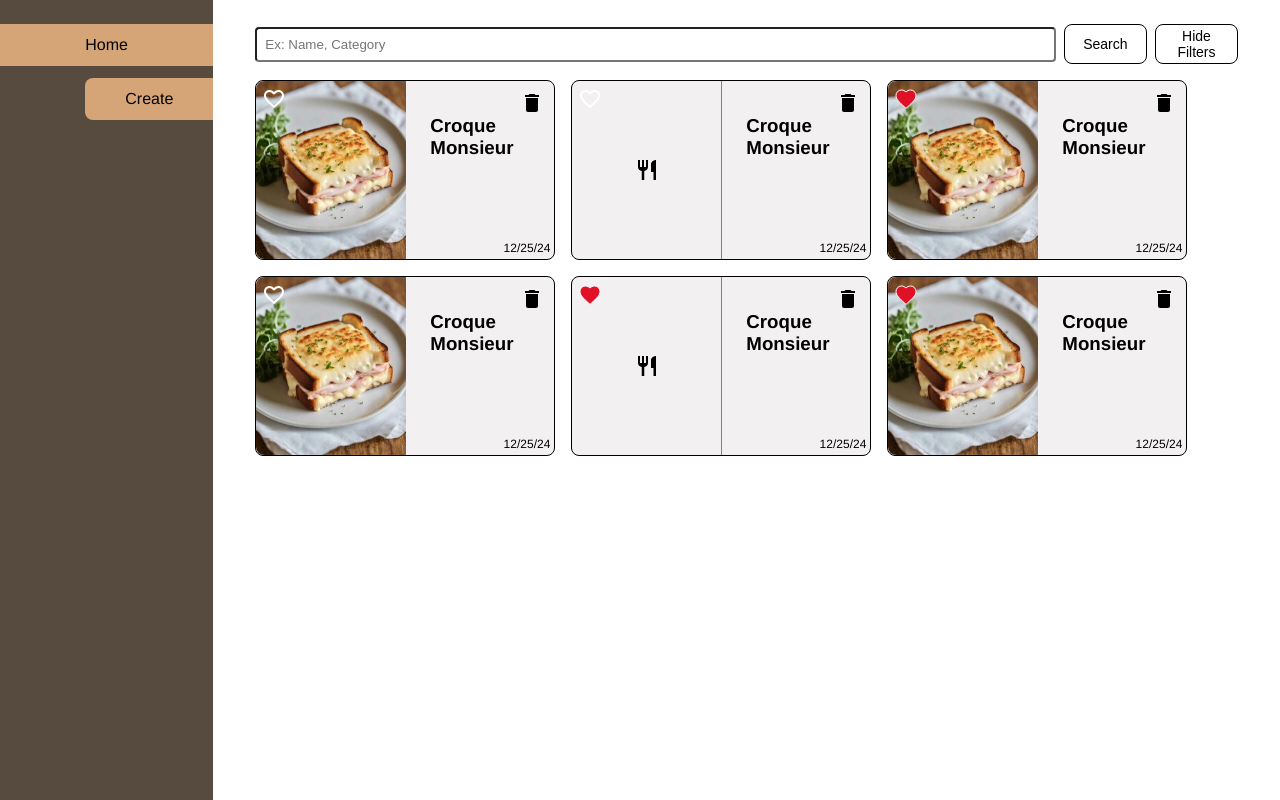
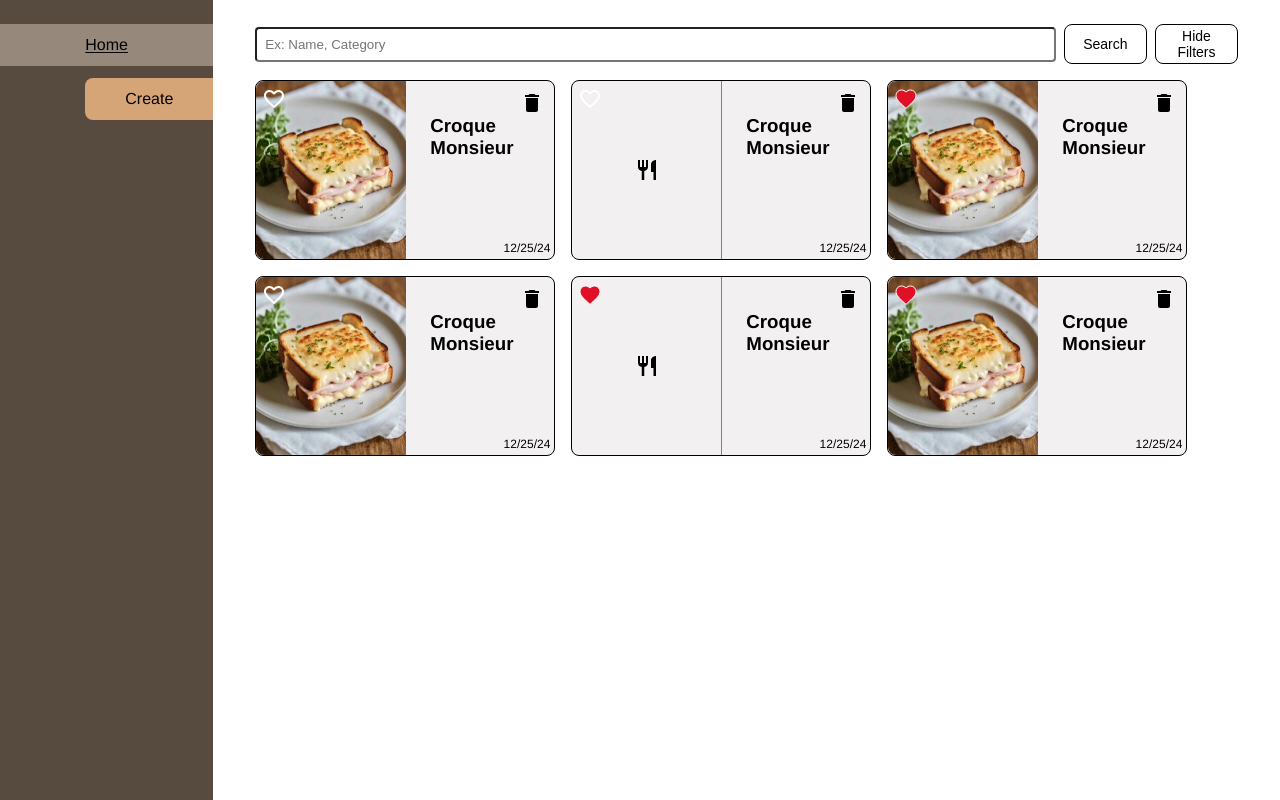
Before and after one commit to uphonia/recipe-application, a Next.js app: page / in a window 1280 px wide. Built offline with nearby package versions, Linux system fonts and the light colour scheme.

Commit message:
resolve active state

```diff
--- a/src/common/components/SideBar/Sidebar.tsx
+++ b/src/common/components/SideBar/Sidebar.tsx
@@ -1,5 +1,6 @@
 import React from "react";
 import Link from "next/link";
+import { useRouter } from "next/router";
 
 import {
   Wrapper,
@@ -7,16 +8,22 @@ import {
   Navigation,
   SubNavigation,
 } from "./sideBar.styles";
+import { CREATE_RECIPE, HOME } from "./sideBar.consts";
 
 export const Sidebar = () => {
+  const router = useRouter();
+  const isActive = (path: string) => router.pathname === path;
+
   return (
     <Wrapper>
       <NavigationWrapper>
-        <Link href="/" passHref>
-          <Navigation>Home</Navigation>
+        <Link href={HOME} passHref>
+          <Navigation selected={isActive(HOME)}>Home</Navigation>
         </Link>
-        <Link href="/create-recipe" passHref>
-          <SubNavigation>Create</SubNavigation>
+        <Link href={CREATE_RECIPE} passHref>
+          <SubNavigation selected={isActive(CREATE_RECIPE)}>
+            Create
+          </SubNavigation>
         </Link>
       </NavigationWrapper>
     </Wrapper>
--- /dev/null
+++ b/src/common/components/SideBar/sideBar.consts.ts
@@ -0,0 +1,2 @@
+export const CREATE_RECIPE = "/create-recipe";
+export const HOME = "/";
--- a/src/common/components/SideBar/sideBar.styles.ts
+++ b/src/common/components/SideBar/sideBar.styles.ts
@@ -43,30 +43,14 @@ export const Navigation = styled.div<NavigationProps>`
     selected &&
     css`
       background-color: #96887a;
-      color: white;
+      text-decoration: underline;
+      text-underline-offset: 2px;
     `}
 `;
 
-export const SubNavigation = styled.div<NavigationProps>`
-  background-color: #d6a577;
+export const SubNavigation = styled(Navigation)`
   border-top-left-radius: 8px;
   border-bottom-left-radius: 8px;
-  color: inherit;
-  display: flex;
-  justify-content: center;
   margin-left: auto;
-  padding: 12px 24px;
-  text-decoration: none;
   width: 60%;
-
-  &:hover {
-    background-color: #96887a;
-    cursor: pointer;
-  }
-
-  ${({ selected }) =>
-    selected &&
-    css`
-      background-color: #96887a;
-    `}
 `;
```
